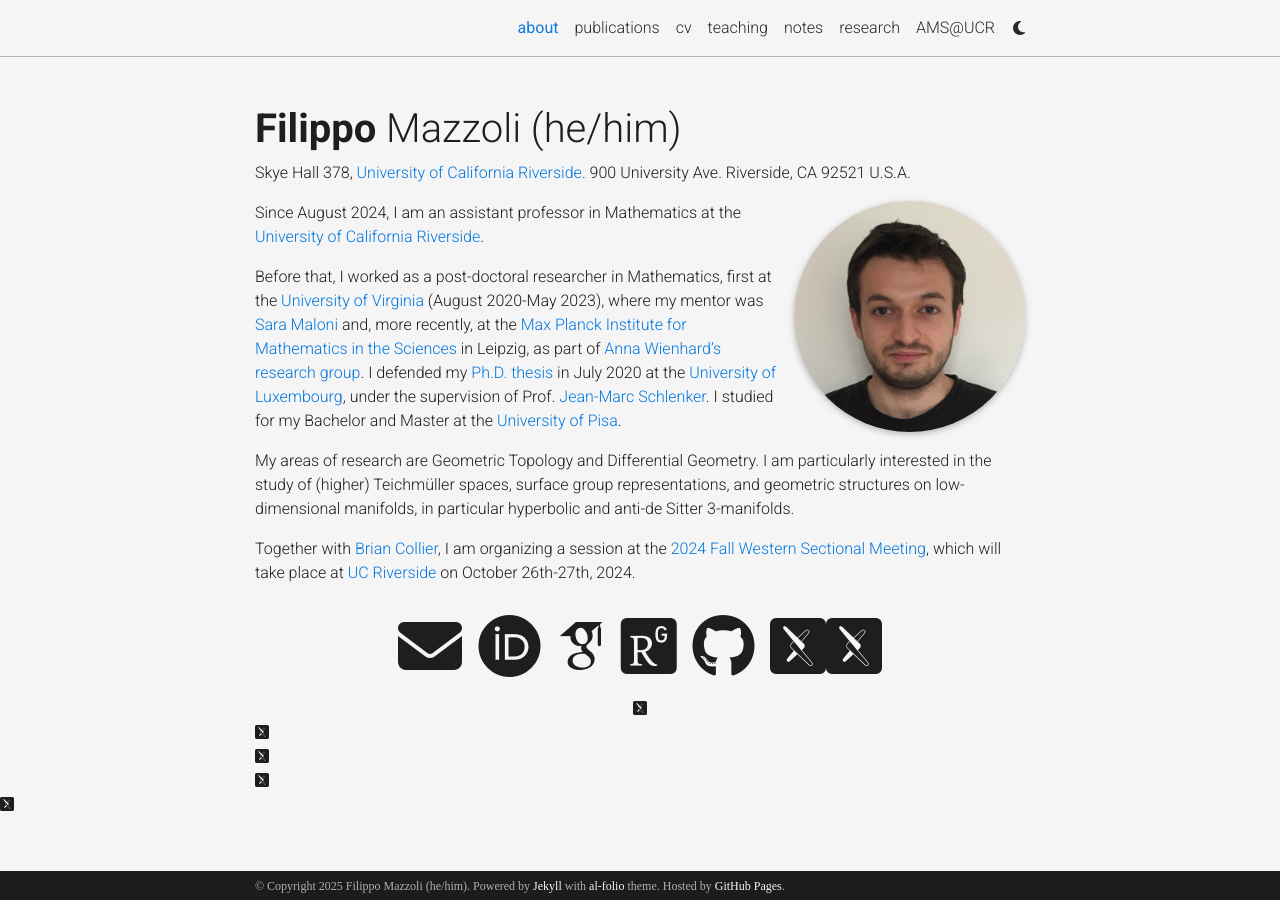
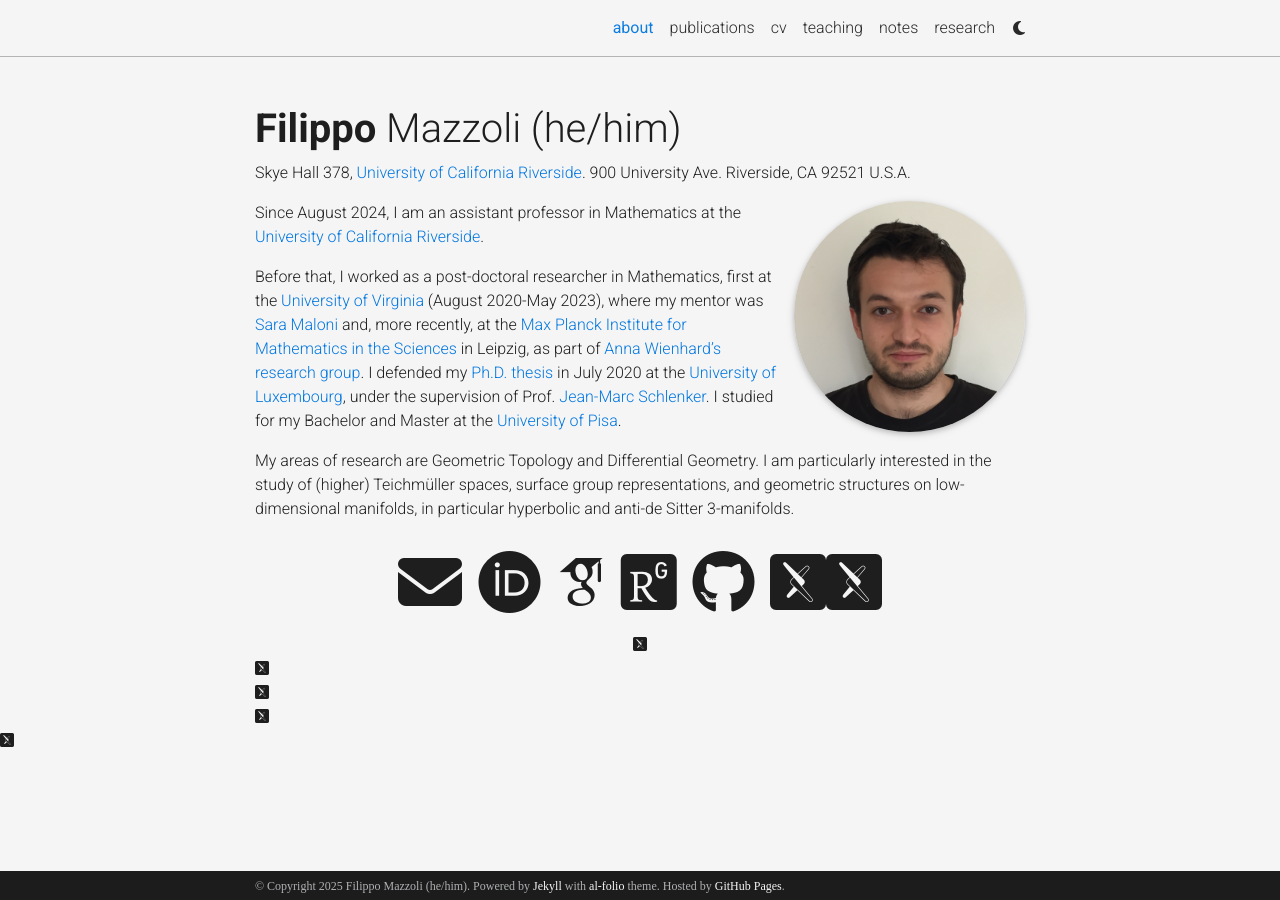
Before and after one commit to filippomazzoli/filippomazzoli.github.io, a Jekyll site: the page built from _pages/about.md, in a window 1280 px wide. Built offline with Jekyll 4.4.1, drawn with Linux system fonts in a browser that asks for light colours; full-size pictures stand in for the smaller copies a plugin makes; some web fonts are replaced; comment, search, counter and statistics services are not loaded; a style sheet for code colours, icons or effects is not loaded.

Commit message:
Updated front page

```diff
--- a/_pages/about.md
+++ b/_pages/about.md
@@ -21,5 +21,3 @@
 Before that, I worked as a post-doctoral researcher in Mathematics, first at the [University of Virginia](https://math.virginia.edu) (August 2020-May 2023), where my mentor was [Sara Maloni](https://sites.google.com/view/sara-maloni) and, more recently, at the [Max Planck Institute for Mathematics in the Sciences](https://www.mis.mpg.de/) in Leipzig, as part of [Anna Wienhard's research group](https://www.mis.mpg.de/geometry-groups-dynamics). I defended my [Ph.D. thesis](https://orbilu.uni.lu/bitstream/10993/43901/1/thesis_main.pdf) in July 2020 at the [University of Luxembourg](https://wwwen.uni.lu), under the supervision of Prof. [Jean-Marc Schlenker](http://math.uni.lu/schlenker/). I studied for my Bachelor and Master at the [University of Pisa](https://www.unipi.it/index.php/english).
 
 My areas of research are Geometric Topology and Differential Geometry. I am particularly interested in the study of (higher) Teichmüller spaces, surface group representations, and geometric structures on low-dimensional manifolds, in  particular hyperbolic and anti-de Sitter 3-manifolds.
-
-Together with [Brian Collier](https://sites.google.com/view/brian-collier/home), I am organizing a session at the [2024 Fall Western Sectional Meeting](https://www.ams.org/meetings/sectional/2304_program.html), which will take place at [UC Riverside](https://mathdept.ucr.edu/) on October 26th-27th, 2024.
```
Also changed, not shown: _pages/amsucr2024.md (+1 -2 lines), _pages/research.md (+1 -1 lines).
